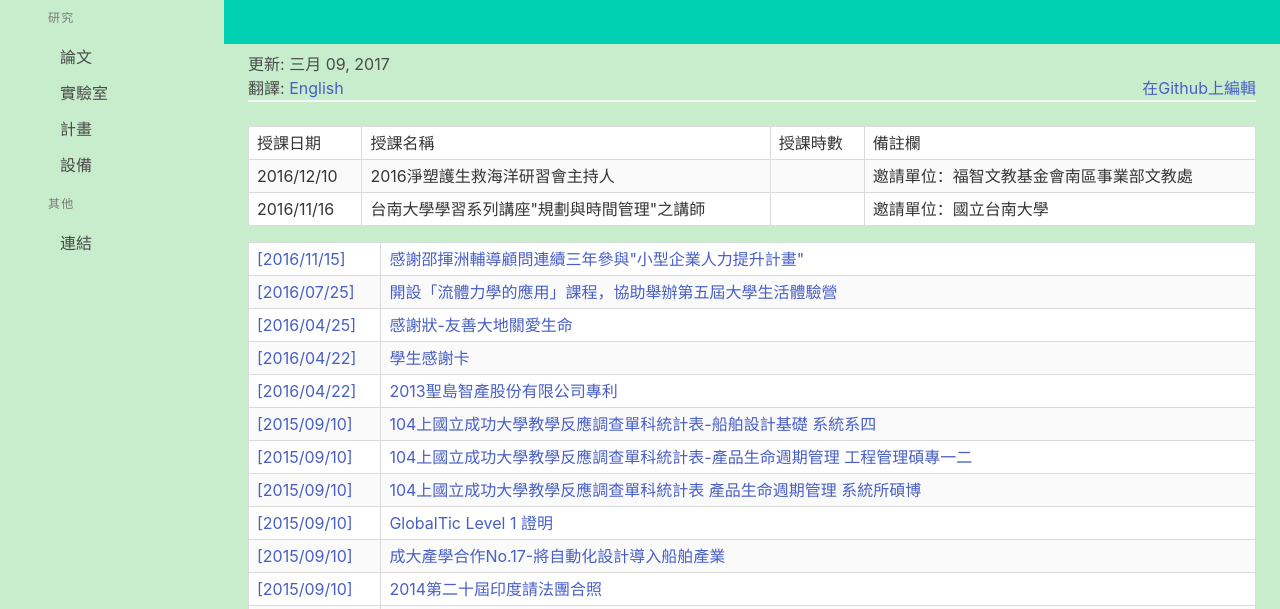
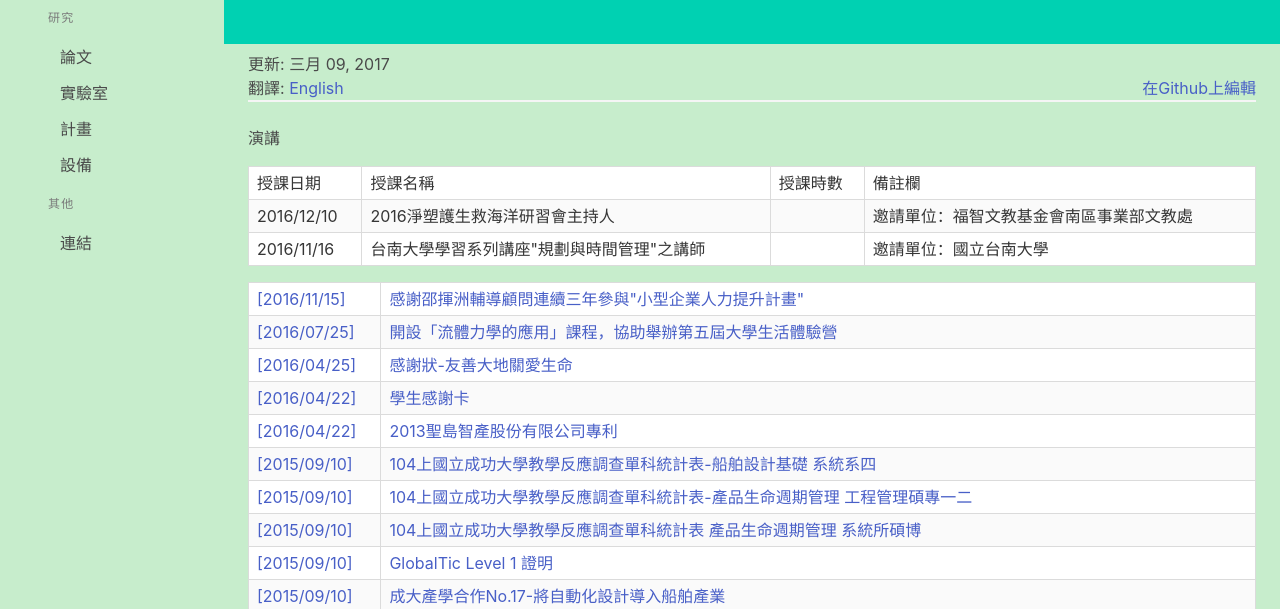
Before and after one commit to nmshaw000/nmshaw000.github.io, a plain HTML site: page personal/honor-and-reward/index.html in a window 1280 px wide. Shown: the part 189-798 px from the top of the page. Drawn offline with nearby package versions, Linux system fonts and the light colour scheme.

Commit message:
Pushed by Travis CI

```diff
--- a/personal/honor-and-reward/index.html
+++ b/personal/honor-and-reward/index.html
@@ -119,7 +119,8 @@
     <aside><div class="is-pulled-left">
       <span>翻譯</span>:&nbsp;<a href="https://nmshaw000.github.io/en/personal/honor-and-reward/">English</a>&nbsp;</div><div class="is-pulled-right"><a href="https://github.com/nmshaw000/nmshaw/tree/master/content/articles/zh/personal/honor-and-reward.rst">在Github上編輯</a></div></aside>
     <hr>
-    <div class="main-content"><table border="1" class="table is-bordered is-striped is-narrow docutils">
+    <div class="main-content"><p>演講</p>
+<table border="1" class="table is-bordered is-striped is-narrow docutils">
 <colgroup>
 <col width="25%" />
 <col width="25%" />
```
